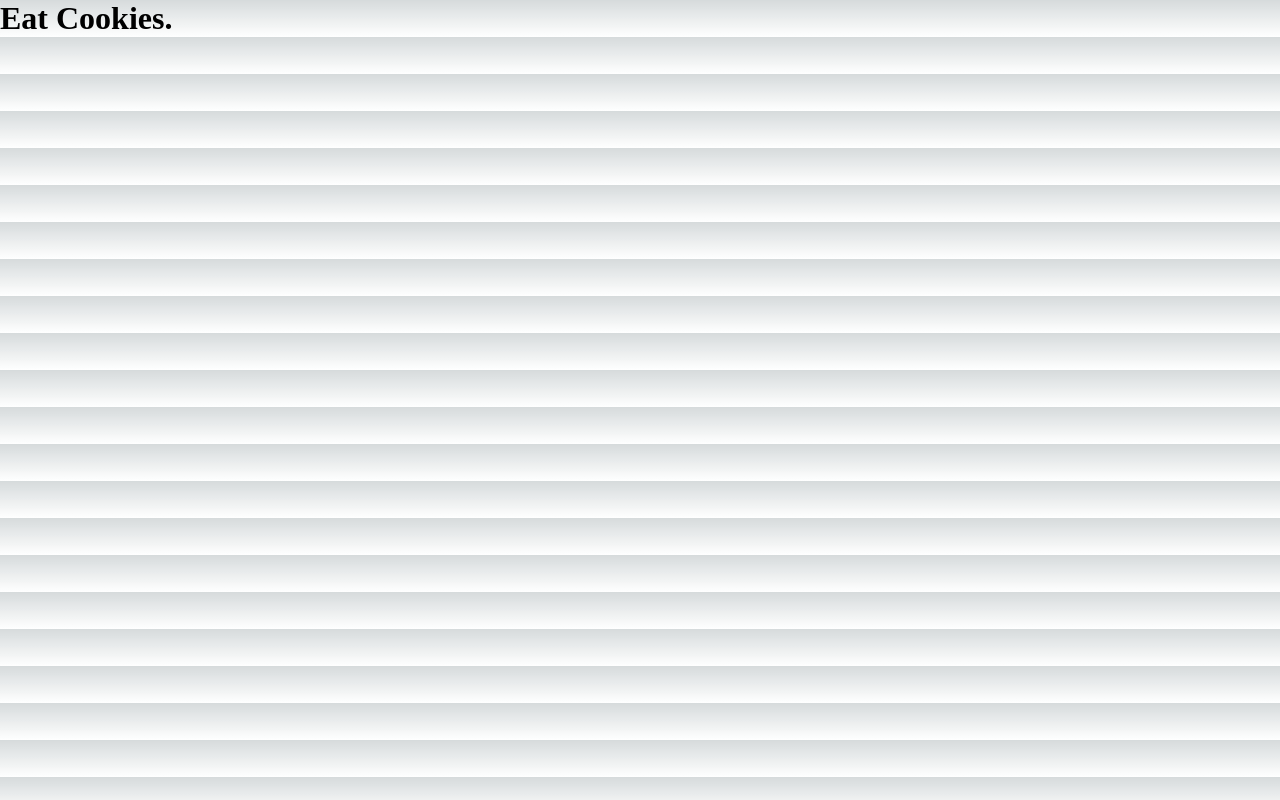
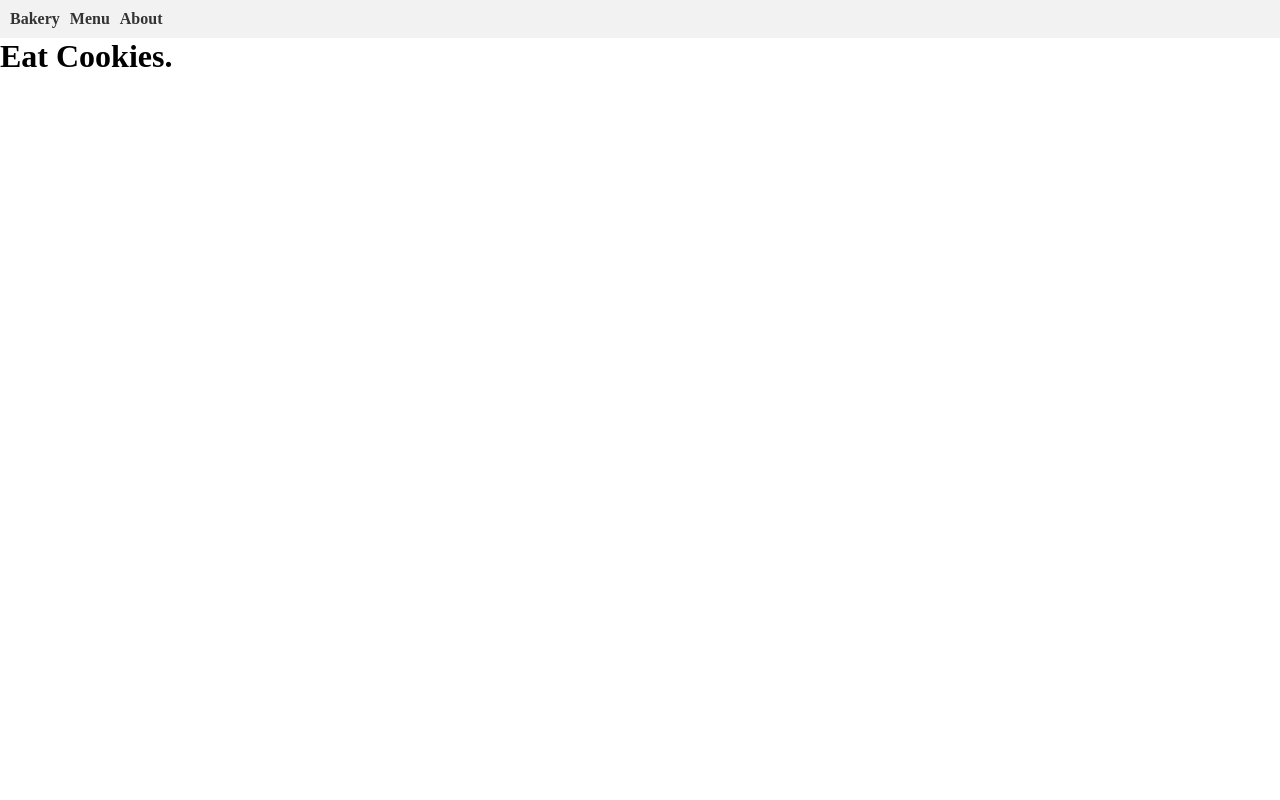
Before and after one commit to boswelas/bakery-project, a Next.js app in the folder frontend/: page /menu in a window 1280 px wide. Built offline with nearby package versions, Linux system fonts and the light colour scheme.

Commit message:
connected db, initial page setup

```diff
--- /dev/null
+++ b/frontend/src/components/Layout.js
@@ -0,0 +1,12 @@
+import NavBar from '../components/NavBar';
+
+const Layout = ({ children }) => {
+    return (
+        <>
+            <NavBar />
+            {children}
+        </>
+    );
+};
+
+export default Layout;
--- a/frontend/src/components/NavBar.js
+++ b/frontend/src/components/NavBar.js
@@ -1,13 +1,14 @@
 import Link from "next/link";
+import styles from "../styles/page.module.css";
 
 const NavBar = () => {
     return (
-        <header>
-            <nav>
-                <Link href="/"><div>Bakery</div></Link>
-                <Link href="/menu">Menu</Link>
-                <Link href="/about">About</Link>
-                </nav></header>)
+        <header className={styles.navbar}>
+            <nav className={styles["navbar-nav"]}>
+                <Link href="/"><div className={styles["navbar-link"]}>Bakery</div></Link>
+                <Link href="/menu" className={styles["navbar-link"]}>Menu</Link>
+                <Link href="/about" className={styles["navbar-link"]}>About</Link>
+            </nav></header>)
 }
 
 export default NavBar;
--- a/frontend/src/pages/_app.js
+++ b/frontend/src/pages/_app.js
@@ -1,11 +1,12 @@
 // pages/_app.js
 
 import '../styles/globals.css';
+import Layout from "@/components/Layout";
 
 function MyApp({ Component, pageProps }) {
   // Custom logic or global setup can go here
 
-  return <Component {...pageProps} />;
+  return (<Layout> <Component {...pageProps} /></Layout>);
 }
 
 export default MyApp;
--- a/frontend/src/pages/about.js
+++ b/frontend/src/pages/about.js
@@ -1,3 +1,4 @@
+
 const About = () => {
     return (
         <div>
--- a/frontend/src/pages/menu/index.js
+++ b/frontend/src/pages/menu/index.js
@@ -1,3 +1,4 @@
+
 const Menu = () => {
     return (
         <div>
--- a/frontend/src/styles/globals.css
+++ b/frontend/src/styles/globals.css
@@ -5,39 +5,33 @@
     'Roboto Mono', 'Oxygen Mono', 'Ubuntu Monospace', 'Source Code Pro',
     'Fira Mono', 'Droid Sans Mono', 'Courier New', monospace;
 
-  --foreground-rgb: 0, 0, 0;
+  /* --foreground-rgb: 0, 0, 0;
   --background-start-rgb: 214, 219, 220;
-  --background-end-rgb: 255, 255, 255;
+  --background-end-rgb: 255, 255, 255; */
 
-  --primary-glow: conic-gradient(
-    from 180deg at 50% 50%,
+  /* --primary-glow: conic-gradient(from 180deg at 50% 50%,
       #16abff33 0deg,
       #0885ff33 55deg,
       #54d6ff33 120deg,
       #0071ff33 160deg,
-    transparent 360deg
-  );
-  --secondary-glow: radial-gradient(
-    rgba(255, 255, 255, 1),
-    rgba(255, 255, 255, 0)
-  );
+      transparent 360deg);
+  --secondary-glow: radial-gradient(rgba(255, 255, 255, 1),
+      rgba(255, 255, 255, 0)); */
 
-  --tile-start-rgb: 239, 245, 249;
+  /* --tile-start-rgb: 239, 245, 249;
   --tile-end-rgb: 228, 232, 233;
-  --tile-border: conic-gradient(
-    #00000080,
+  --tile-border: conic-gradient(#00000080,
       #00000040,
       #00000030,
       #00000020,
       #00000010,
       #00000010,
-    #00000080
-  );
-
+      #00000080); */
+/*
   --callout-rgb: 238, 240, 241;
   --callout-border-rgb: 172, 175, 176;
   --card-rgb: 180, 185, 188;
-  --card-border-rgb: 131, 134, 135;
+  --card-border-rgb: 131, 134, 135; */
 }
 
 @media (prefers-color-scheme: dark) {
@@ -47,24 +41,20 @@
     --background-end-rgb: 0, 0, 0;
 
     --primary-glow: radial-gradient(rgba(1, 65, 255, 0.4), rgba(1, 65, 255, 0));
-    --secondary-glow: linear-gradient(
-      to bottom right,
+    --secondary-glow: linear-gradient(to bottom right,
         rgba(1, 65, 255, 0),
         rgba(1, 65, 255, 0),
-      rgba(1, 65, 255, 0.3)
-    );
+        rgba(1, 65, 255, 0.3));
 
     --tile-start-rgb: 2, 13, 46;
     --tile-end-rgb: 2, 5, 19;
-    --tile-border: conic-gradient(
-      #ffffff80,
+    --tile-border: conic-gradient(#ffffff80,
         #ffffff40,
         #ffffff30,
         #ffffff20,
         #ffffff10,
         #ffffff10,
-      #ffffff80
-    );
+        #ffffff80);
 
     --callout-rgb: 20, 20, 20;
     --callout-border-rgb: 108, 108, 108;
@@ -87,12 +77,9 @@ body {
 
 body {
   color: rgb(var(--foreground-rgb));
-  background: linear-gradient(
-      to bottom,
+  background: linear-gradient(to bottom,
       transparent,
-      rgb(var(--background-end-rgb))
-    )
-    rgb(var(--background-start-rgb));
+      rgb(var(--background-end-rgb))) rgb(var(--background-start-rgb));
 }
 
 a {
--- a/frontend/src/styles/page.module.css
+++ b/frontend/src/styles/page.module.css
@@ -1,10 +1,39 @@
+/* page.module.css */
+/* page.module.css */
+.navbar {
+  background-color: #f2f2f2;
+  padding: 10px;
+}
+
+.navbar-nav {
+  display: flex;
+  /* Display the links in a flex container */
+  justify-content: flex-start;
+  /* Align links to the left */
+  gap: 10px;
+  /* Add spacing between the links */
+}
+
+.navbar-link {
+  text-decoration: none;
+  color: #333;
+  font-weight: bold;
+}
+
+.navbar-link:hover {
+  color: #000;
+}
+
+
+
 .main {
   display: flex;
   flex-direction: column;
   justify-content: space-between;
   align-items: center;
   padding: 6rem;
-  min-height: 100vh;
+  min-height: 1000vh;
+  background-color: #ffffff;
 }
 
 .description {
@@ -107,6 +136,7 @@
 .logo {
   position: relative;
 }
+
 /* Enable hover only on non-touch devices */
 @media (hover: hover) and (pointer: fine) {
   .card:hover {
@@ -178,11 +208,9 @@
     border-radius: 0;
     border: none;
     border-bottom: 1px solid rgba(var(--callout-border-rgb), 0.25);
-    background: linear-gradient(
-      to bottom,
-      rgba(var(--background-start-rgb), 1),
-      rgba(var(--callout-rgb), 0.5)
-    );
+    background: linear-gradient(to bottom,
+        rgba(var(--background-start-rgb), 1),
+        rgba(var(--callout-rgb), 0.5));
     background-clip: padding-box;
     backdrop-filter: blur(24px);
   }
@@ -193,11 +221,9 @@
     inset: auto 0 0;
     padding: 2rem;
     height: 200px;
-    background: linear-gradient(
-      to bottom,
-      transparent 0%,
-      rgb(var(--background-end-rgb)) 40%
-    );
+    background: linear-gradient(to bottom,
+        transparent 0%,
+        rgb(var(--background-end-rgb)) 40%);
     z-index: 1;
   }
 }
@@ -223,7 +249,23 @@
   from {
     transform: rotate(360deg);
   }
+
   to {
     transform: rotate(0deg);
   }
 }
+
+
+/* Home.module.css */
+.table {
+  border-collapse: collapse;
+  /* Collapse table borders to avoid double borders */
+  width: 100%;
+}
+
+.table th,
+.table td {
+  border: 1px solid black;
+  /* Add 1px solid black border to table header and table data cells */
+  padding: 8px;
+}
```
Also changed, not shown: frontend/src/pages/index.js (+65 -5 lines), 1 other file (tests, documents, lock files or other folders). Lines whose indentation alone changed are shown as unchanged.
